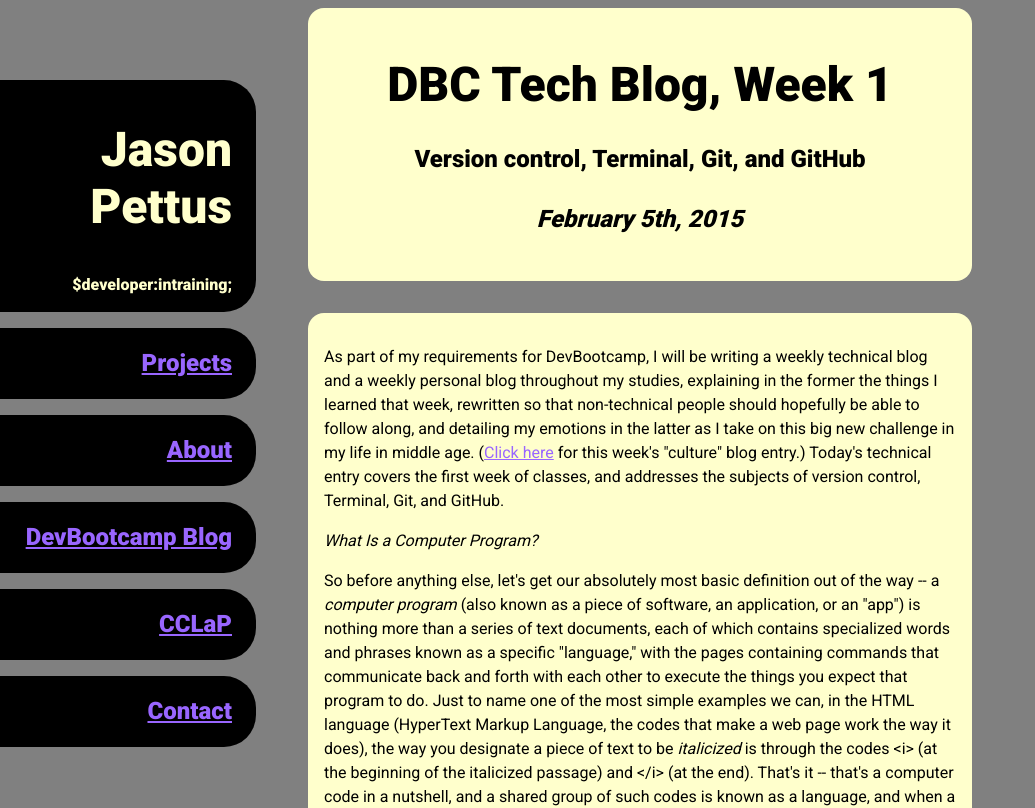
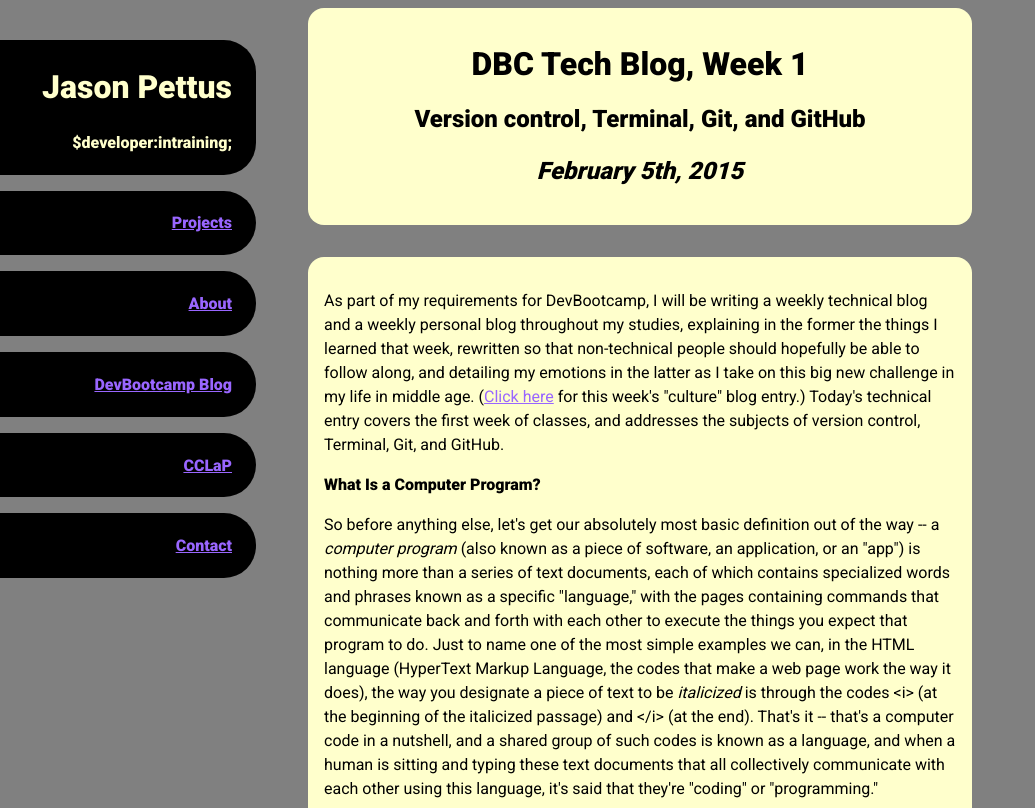
Before and after one commit to jasonpettus/jasonpettus.github.io, a plain HTML site: page blog/t1-git-blog.html in a window 1280 px wide. Shown: the top 808 px of the page, without its empty margins (0-1035 px from the left). Drawn offline with Linux system fonts and the light colour scheme.

Commit message:
Edit default.css and HTML template

```diff
--- a/blog/t1-git-blog.html
+++ b/blog/t1-git-blog.html
@@ -8,19 +8,19 @@
 
 <nav>
 <ul>
-  <li class="menu"><h1>Jason Pettus</h1> <h3>$developer:intraining;</h3></li>
-  <li class="menu"><a href="http://jasonpettus.github.io/projects.html"><h2>Projects</h2></a></li>
-  <li class="menu"><a href="http://jasonpettus.github.io/about.html"><h2>About</h2></a></li>
-  <li class="menu"><a href="http://jasonpettus.github.io/blog/index.html"><h2>DevBootcamp Blog</h2></a></li>
-  <li class="menu"><a href="http://jasonpettus.github.io/cclap.html"><h2>CCLaP</h2></a></li>
-  <li class="menu"><a href="http://jasonpettus.github.io/contact.html"><h2>Contact</h2></a></li>
+  <li class="menu"><h1>Jason Pettus</h1> <h4>$developer:intraining;</h4></li>
+  <li class="menu"><a href="http://jasonpettus.github.io/projects.html"><h4>Projects</h4></a></li>
+  <li class="menu"><a href="http://jasonpettus.github.io/about.html"><h4>About</h4></a></li>
+  <li class="menu"><a href="http://jasonpettus.github.io/blog/index.html"><h4>DevBootcamp Blog</h4></a></li>
+  <li class="menu"><a href="http://jasonpettus.github.io/cclap.html"><h4>CCLaP</h4></a></li>
+  <li class="menu"><a href="http://jasonpettus.github.io/contact.html"><h4>Contact</h4></a></li>
 </ul>
 </nav>
 
 <header>
   <h1>DBC Tech Blog, Week 1</h1>
   <h2>Version control, Terminal, Git, and GitHub</h2>
-  <h4>February 5th, 2015</h4>
+  <h3>February 5th, 2015</h3>
 </header>
 
 <article>
@@ -28,7 +28,7 @@
   As part of my requirements for DevBootcamp, I will be writing a weekly technical blog and a weekly personal blog throughout my studies, explaining in the former the things I learned that week, rewritten so that non-technical people should hopefully be able to follow along, and detailing my emotions in the latter as I take on this big new challenge in my life in middle age. (<a href="http://jasonpettus.github.io/blog/c1-chefs-kitchen.html">Click here</a> for this week's "culture" blog entry.) Today's technical entry covers the first week of classes, and addresses the subjects of version control, Terminal, Git, and GitHub.
     </p>
 
-<p><em>What Is a Computer Program?</em></p>
+<p><b>What Is a Computer Program?</b></p>
 
 <p>So before anything else, let's get our absolutely most basic definition out of the way -- a <i>computer program</i> (also known as a piece of software, an application, or an "app") is nothing more than a series of text documents, each of which contains specialized words and phrases known as a specific "language," with the pages containing commands that communicate back and forth with each other to execute the things you expect that program to do. Just to name one of the most simple examples we can, in the HTML language (HyperText Markup Language, the codes that make a web page work the way it does), the way you designate a piece of text to be <i>italicized</i> is through the codes &lt;i&gt; (at the beginning of the italicized passage) and &lt;/i&gt; (at the end). That's it -- that's a computer code in a nutshell, and a shared group of such codes is known as a language, and when a human is sitting and typing these text documents that all collectively communicate with each other using this language, it's said that they're "coding" or "programming."</p>
 
--- a/stylesheets/default.css
+++ b/stylesheets/default.css
@@ -6,7 +6,7 @@ html {
 
 nav {
   position: fixed;
-  top: 10%;
+  top: 5%;
   left: 0;
   right: 80%;
   text-align: right;
@@ -66,7 +66,7 @@ a:active {
 
 h1 {
   font-family: 'Roboto', sans-serif;
-  font-size: 3em;
+  font-size: 2em;
   font-weight: 900;
 }
 
@@ -78,14 +78,14 @@ h2 {
 
 h3 {
   font-family: 'Roboto', sans-serif;
-  font-size: 1em;
+  font-size: 1.5em;
+  font-style: italic;
   font-weight: 900;
 }
 
 h4 {
   font-family: 'Roboto', sans-serif;
-  font-size: 1.5em;
-  font-style: italic;
+  font-size: 1em;
   font-weight: 900;
 }
 
```
